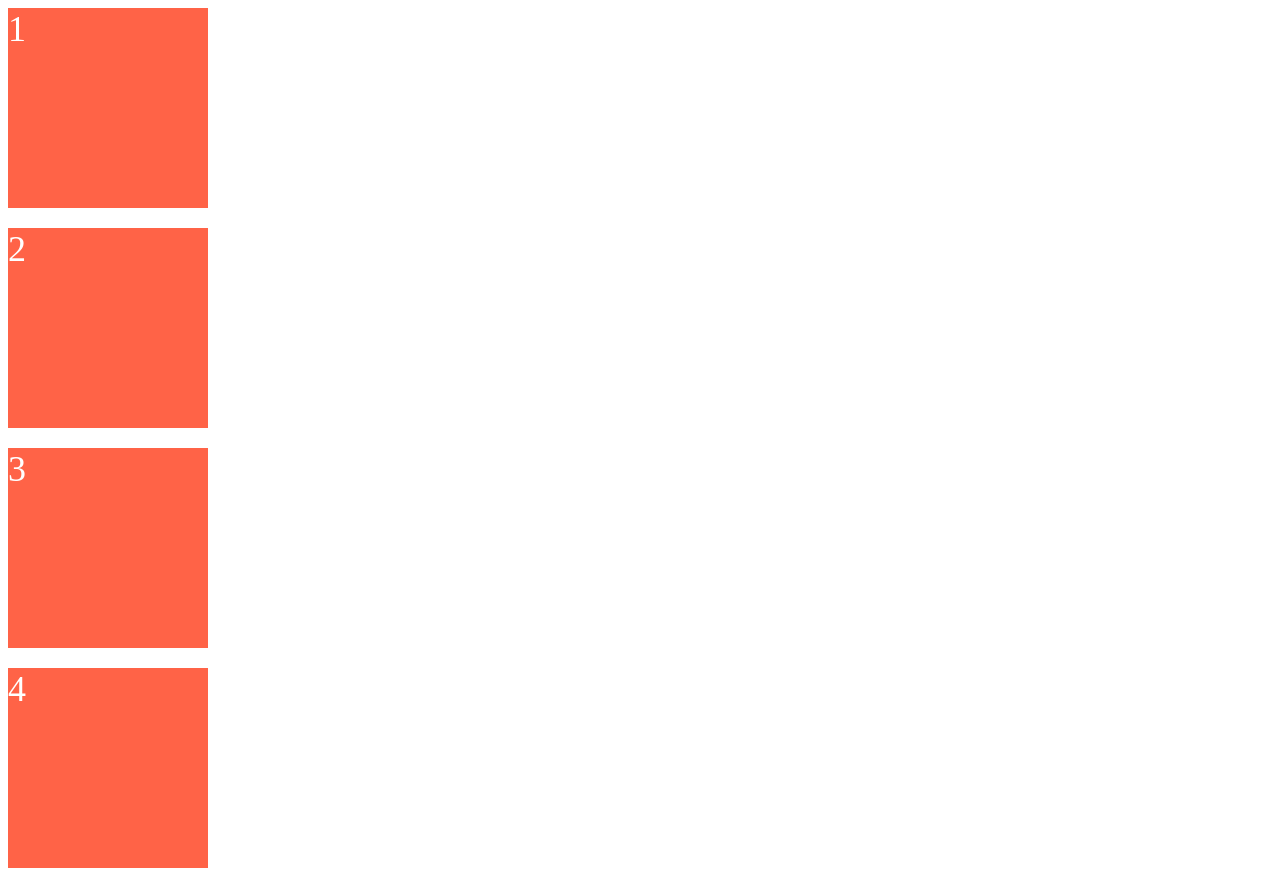
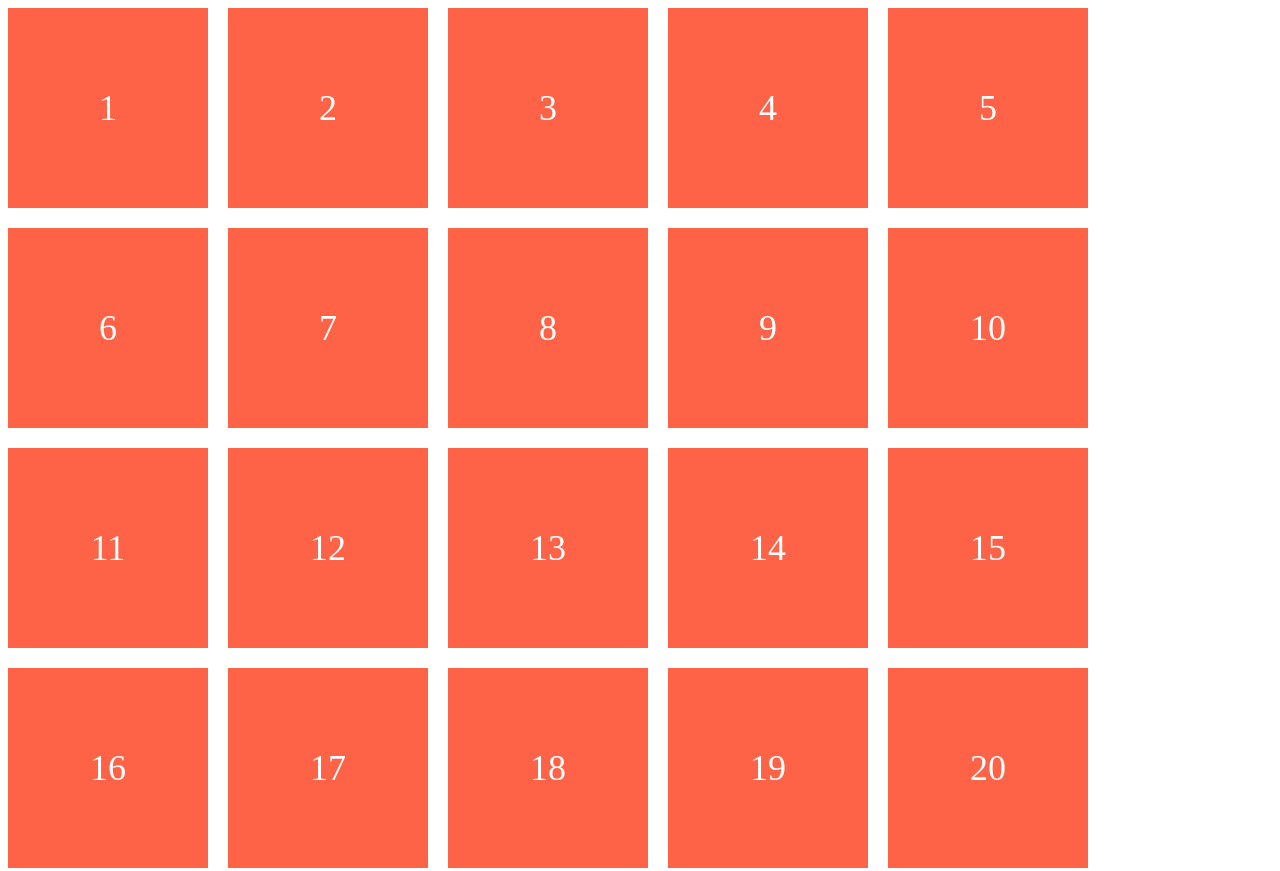
Before and after one commit to ahnzi91/css-master, a plain HTML site: page index.html in a window 1280 px wide. Shown: the top 871 px of the page. Drawn offline with Linux system fonts and the light colour scheme.

Commit message:
#2.7 Flex Flow

```diff
--- a/index.html
+++ b/index.html
@@ -13,6 +13,21 @@
     <div class="box">3</div>
     <div class="box">4</div>
     <div class="box">5</div>
+    <div class="box">6</div>
+    <div class="box">7</div>
+    <div class="box">8</div>
+    <div class="box">9</div>
+    <div class="box">10</div>
+    <div class="box">11</div>
+    <div class="box">12</div>
+    <div class="box">13</div>
+    <div class="box">14</div>
+    <div class="box">15</div>
+    <div class="box">16</div>
+    <div class="box">17</div>
+    <div class="box">18</div>
+    <div class="box">19</div>
+    <div class="box">20</div>
   </div>
 </body>
 </html>
--- a/style.css
+++ b/style.css
@@ -1,7 +1,10 @@
 .father {
+  height: 100vh;
   display: flex;
-  flex-direction: column;
   gap: 20px;
+
+  /* flex-flow: flex-direction / flex-wrap */
+  flex-flow: row wrap;
 }
 
 .box {
@@ -11,4 +14,8 @@
 
   font-size: 36px;
   color: white;
+
+  display: flex;
+  justify-content: center;
+  align-items: center;
 }
```
